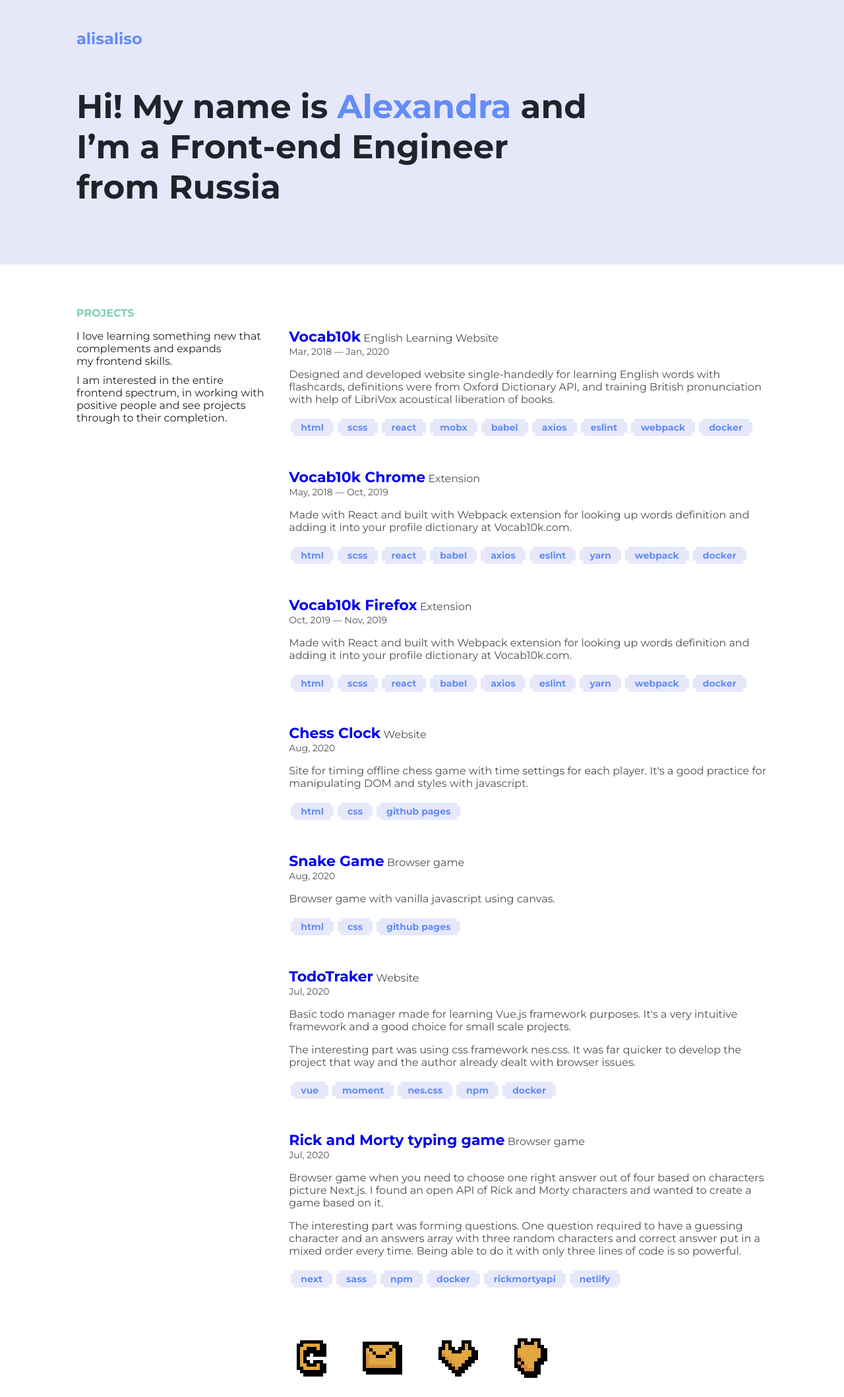
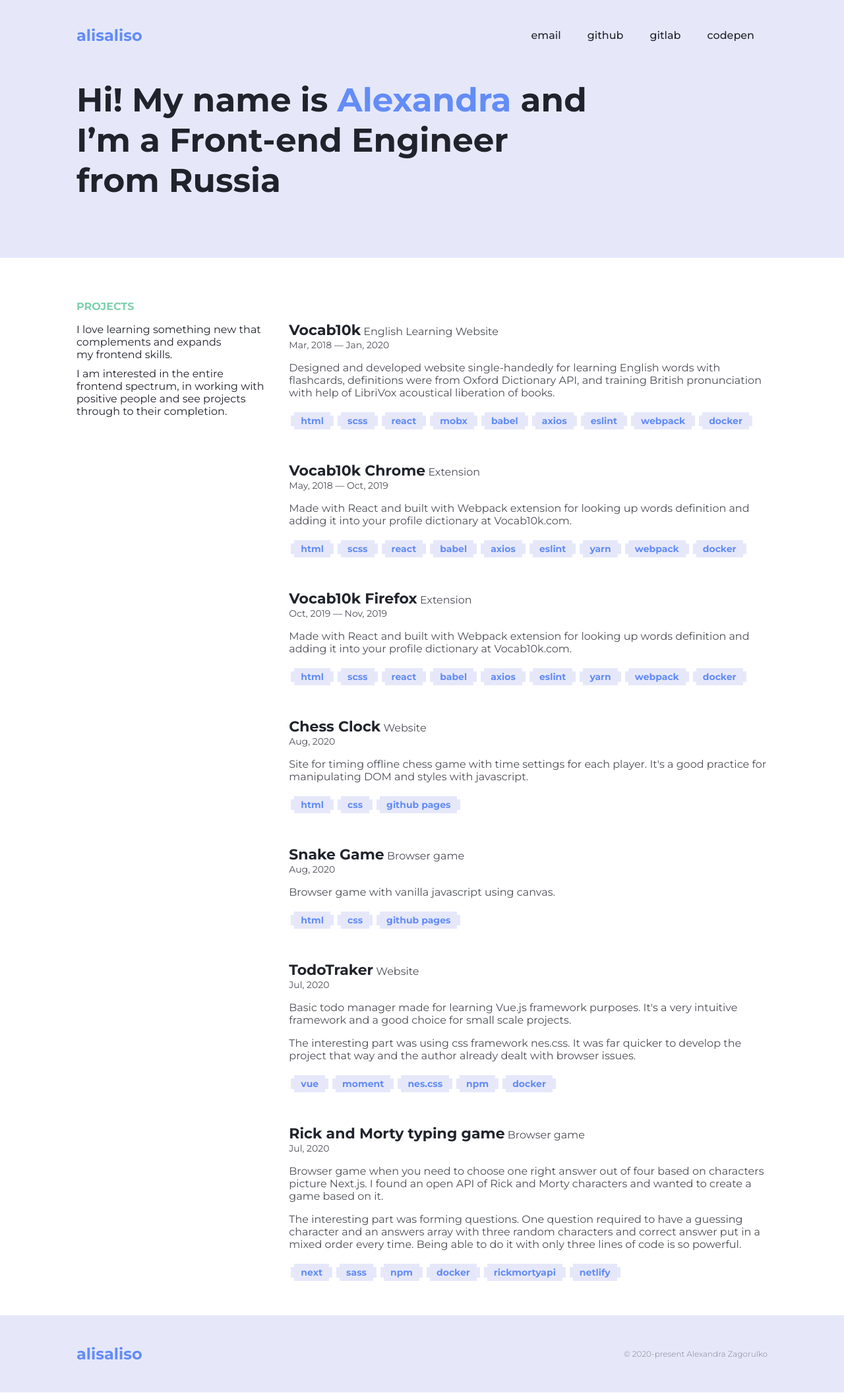
Before and after one commit to alisaliso/AlisaLiso.github.io, a Jekyll site: the page built from index.md, in a window 1280 px wide. Shown: the whole page at 66% size. Built offline with Jekyll 4.4.1, drawn with Linux system fonts in a browser that asks for light colours.

Commit message:
Move links to top

```diff
--- a/_includes/footer.html
+++ b/_includes/footer.html
@@ -1,49 +1,6 @@
-<footer class="page-content">
-  <div class="checker-line"></div>
-  <div class="footer">
-    <a
-      target="_blank"
-      rel="noopener noreferrer"
-      href="https://codepen.io/alisaliso"
-    >
-      <img
-        src="/assets/images/codepen_pixel.svg"
-        alt="Alisaliso codepen profile"
-        class="footer__icon"
-      />
-    </a>
-    <a
-      target="_blank"
-      rel="noopener noreferrer"
-      href="mailto:alisaliso.com@gmail.com"
-    >
-      <img
-        src="/assets/images/email_pixel.svg"
-        alt="Alisaliso email"
-        class="footer__icon"
-      />
-    </a>
-    <a
-      target="_blank"
-      rel="noopener noreferrer"
-      href="https://gitlab.com/AlisaLiso"
-    >
-      <img
-        src="/assets/images/gitlab_pixel.svg"
-        alt="Alisaliso gitlab profile"
-        class="footer__icon"
-      />
-    </a>
-    <a
-      target="_blank"
-      rel="noopener noreferrer"
-      href="https://github.com/AlisaLiso"
-    >
-      <img
-        src="/assets/images/github_pixel.svg"
-        alt="Alisaliso github profile"
-        class="footer__icon"
-      />
-    </a>
+<footer class="footer">
+  <div class="wrapper page-content">
+    <div class="site-title">alisaliso</div>
+    <div class="text__small">© 2020-present Alexandra Zagorulko</div>
   </div>
 </footer>
--- a/_includes/header.html
+++ b/_includes/header.html
@@ -1,30 +1,46 @@
 <header class="site-header">
   <div class="wrapper page-content">
     <div class="site-title">alisaliso</div>
-    {%- assign default_paths = site.pages | map: "path" -%} {%- assign
-    page_paths = site.header_pages | default: default_paths -%} {%- assign
-    titles_size = site.pages | map: 'title' | join: '' | size -%} {%- if
-    titles_size > 0 -%}
-    <nav class="site-nav">
-      <input type="checkbox" id="nav-trigger" class="nav-trigger" />
-      <label for="nav-trigger">
-        <span class="menu-icon">
-          <svg viewBox="0 0 18 15" width="18px" height="15px">
-            <path
-              d="M18,1.484c0,0.82-0.665,1.484-1.484,1.484H1.484C0.665,2.969,0,2.304,0,1.484l0,0C0,0.665,0.665,0,1.484,0 h15.032C17.335,0,18,0.665,18,1.484L18,1.484z M18,7.516C18,8.335,17.335,9,16.516,9H1.484C0.665,9,0,8.335,0,7.516l0,0 c0-0.82,0.665-1.484,1.484-1.484h15.032C17.335,6.031,18,6.696,18,7.516L18,7.516z M18,13.516C18,14.335,17.335,15,16.516,15H1.484 C0.665,15,0,14.335,0,13.516l0,0c0-0.82,0.665-1.483,1.484-1.483h15.032C17.335,12.031,18,12.695,18,13.516L18,13.516z"
-            />
-          </svg>
-        </span>
-      </label>
-      <div class="trigger">
-        {%- for path in page_paths -%} {%- assign my_page = site.pages | where:
-        "path", path | first -%} {%- if my_page.title -%}
-        <a class="page-link" href="{{ my_page.url | relative_url }}">
-          {{ my_page.title | escape }}
-        </a>
-        {%- endif -%} {%- endfor -%}
-      </div>
+    <nav>
+      <ul>
+        <li>
+          <a
+            target="_blank"
+            rel="noopener noreferrer"
+            href="mailto:alisaliso.com@gmail.com"
+          >
+            email
+          </a>
+        </li>
+        <li>
+          <a
+            target="_blank"
+            rel="noopener noreferrer"
+            href="https://github.com/AlisaLiso"
+          >
+            github
+          </a>
+        </li>
+        <li>
+          <a
+            target="_blank"
+            rel="noopener noreferrer"
+            href="https://gitlab.com/AlisaLiso"
+          >
+            gitlab
+          </a>
+        </li>
+
+        <li>
+          <a
+            target="_blank"
+            rel="noopener noreferrer"
+            href="https://codepen.io/alisaliso"
+          >
+            codepen
+          </a>
+        </li>
+      </ul>
     </nav>
-    {%- endif -%}
   </div>
 </header>
--- a/assets/main.scss
+++ b/assets/main.scss
@@ -19,10 +19,7 @@ body {
 
 a {
   text-decoration: none;
-
-  &:visited {
-    color: #404040;
-  }
+  color: #21232c;
 }
 
 h1 {
@@ -36,6 +33,40 @@ h4 {
   margin: 0;
 }
 
+nav {
+  ul {
+    margin: 0;
+    padding: 0;
+    display: flex;
+  }
+
+  li {
+    list-style: none;
+    padding: 10px;
+    margin: 10px;
+
+    a {
+      font-size: 16px;
+      font-weight: 500;
+      transition: 0.2s;
+      position: relative;
+
+      &:hover::before {
+        content: "\21A5";
+        color: #638cf6;
+        position: absolute;
+        left: -12px;
+        transition: 0.2s;
+      }
+
+      &:hover {
+        color: #638cf6;
+        transition: 0.2s;
+      }
+    }
+  }
+}
+
 .page-content {
   width: 1048px;
   margin: 0 auto;
@@ -47,15 +78,21 @@ h4 {
   }
 }
 
+.site-title {
+  font-size: 24px;
+  font-weight: 600;
+  color: #638cf6;
+}
+
+.wrapper {
+  display: flex;
+  justify-content: space-between;
+  align-items: center;
+}
+
 .site-header {
   background-color: #e6e8fa;
-  padding: 44px 0;
-
-  .site-title {
-    font-size: 24px;
-    font-weight: 600;
-    color: #638cf6;
-  }
+  padding: 24px 0;
 }
 
 .hero {
@@ -95,20 +132,12 @@ h4 {
   flex-wrap: wrap;
   align-items: center;
   flex-shrink: 0;
-  width: 400px;
+  width: 100%;
   padding: 15px 0;
   margin: 0 auto;
   box-sizing: border-box;
-
-  img {
-    margin: 10px;
-    transition: 0.2s;
-  }
-
-  img:hover {
-    transition: 0.2s;
-    transform: translateY(-10px);
-  }
+  padding: 44px 0;
+  background-color: #e6e8fa;
 }
 
 .section {
@@ -131,6 +160,12 @@ h4 {
       }
     }
   }
+}
+
+.text__small {
+  font-size: 12px;
+  font-weight: 200;
+  color: #828494;
 }
 
 .grid {
```
